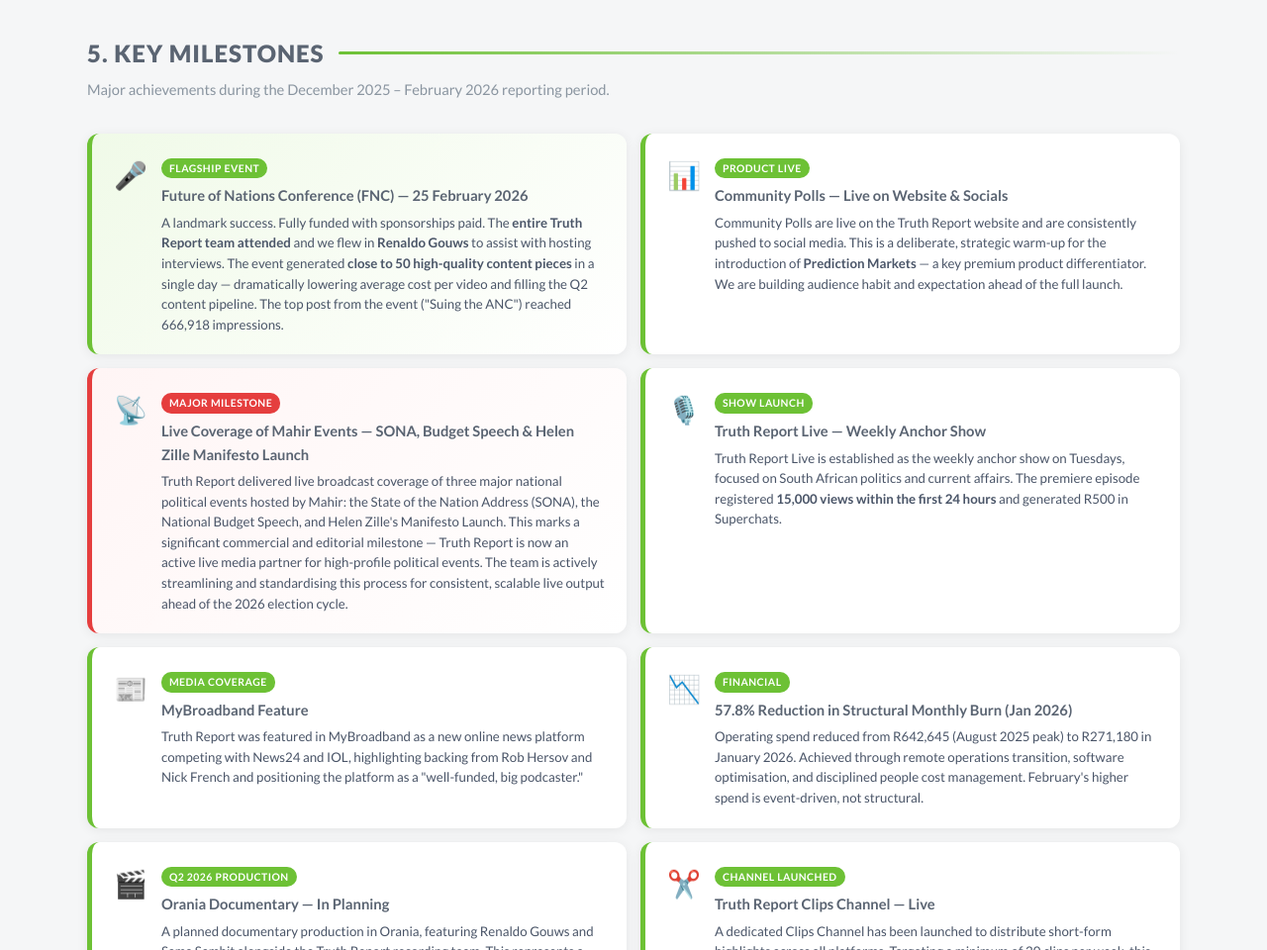
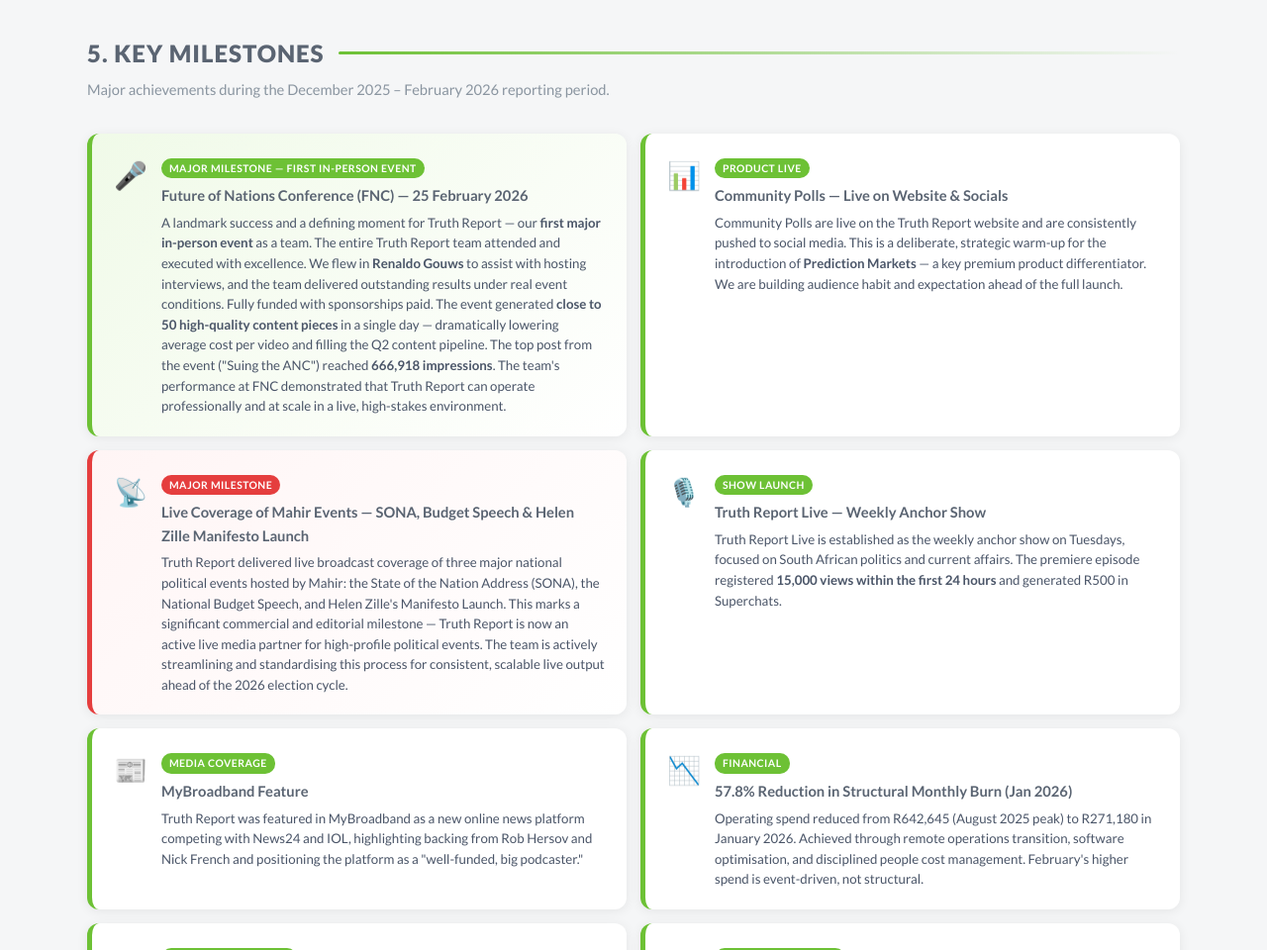
Before and after one commit to JoTruth/truth-report-investor-update, a plain HTML site: page index.html in a window 1280 px wide. Shown: the part 7960-8920 px from the top of the page at 99% size. Drawn offline with nearby package versions, Linux system fonts and the light colour scheme.

Commit message:
Elevate FNC as first major in-person event milestone with team recognition

```diff
--- a/index.html
+++ b/index.html
@@ -844,12 +844,12 @@
   <p class="section-subtitle">Major achievements during the December 2025 – February 2026 reporting period.</p>
 
   <div class="milestone-list">
-    <div class="milestone-card featured">
+    <div class="milestone-card featured" style="border-left-color: var(--green); background: linear-gradient(135deg, #f0fae8, #fff);">
       <div class="milestone-icon">🎤</div>
       <div>
-        <div class="milestone-tag">Flagship Event</div>
+        <div class="milestone-tag" style="background:var(--green); color:white;">MAJOR MILESTONE — First In-Person Event</div>
         <div class="milestone-title">Future of Nations Conference (FNC) — 25 February 2026</div>
-        <div class="milestone-desc">A landmark success. Fully funded with sponsorships paid. The <strong>entire Truth Report team attended</strong> and we flew in <strong>Renaldo Gouws</strong> to assist with hosting interviews. The event generated <strong>close to 50 high-quality content pieces</strong> in a single day — dramatically lowering average cost per video and filling the Q2 content pipeline. The top post from the event ("Suing the ANC") reached 666,918 impressions.</div>
+        <div class="milestone-desc">A landmark success and a defining moment for Truth Report — our <strong>first major in-person event</strong> as a team. The entire Truth Report team attended and executed with excellence. We flew in <strong>Renaldo Gouws</strong> to assist with hosting interviews, and the team delivered outstanding results under real event conditions. Fully funded with sponsorships paid. The event generated <strong>close to 50 high-quality content pieces</strong> in a single day — dramatically lowering average cost per video and filling the Q2 content pipeline. The top post from the event ("Suing the ANC") reached <strong>666,918 impressions</strong>. The team's performance at FNC demonstrated that Truth Report can operate professionally and at scale in a live, high-stakes environment.</div>
       </div>
     </div>
     <div class="milestone-card">
```
